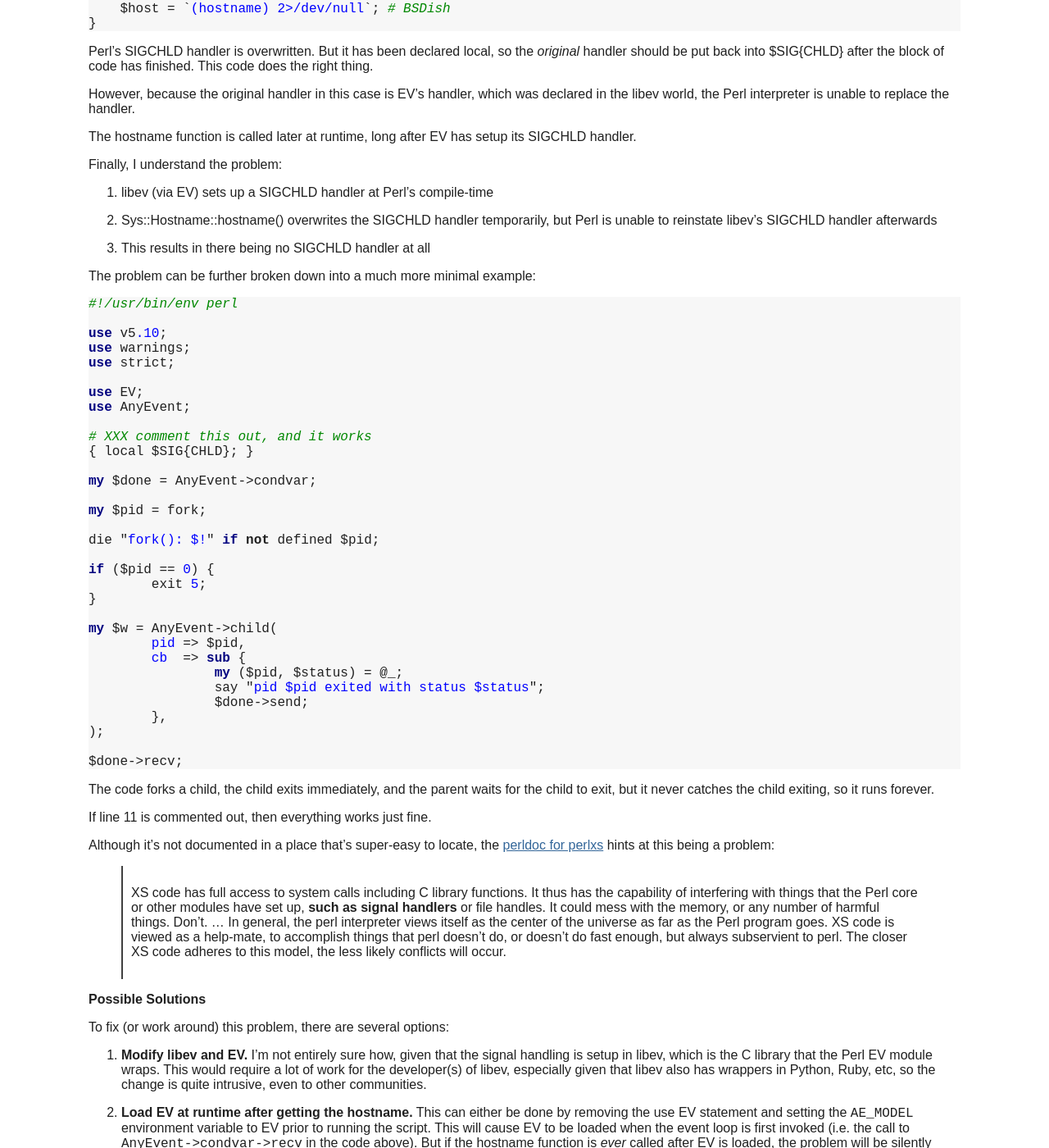
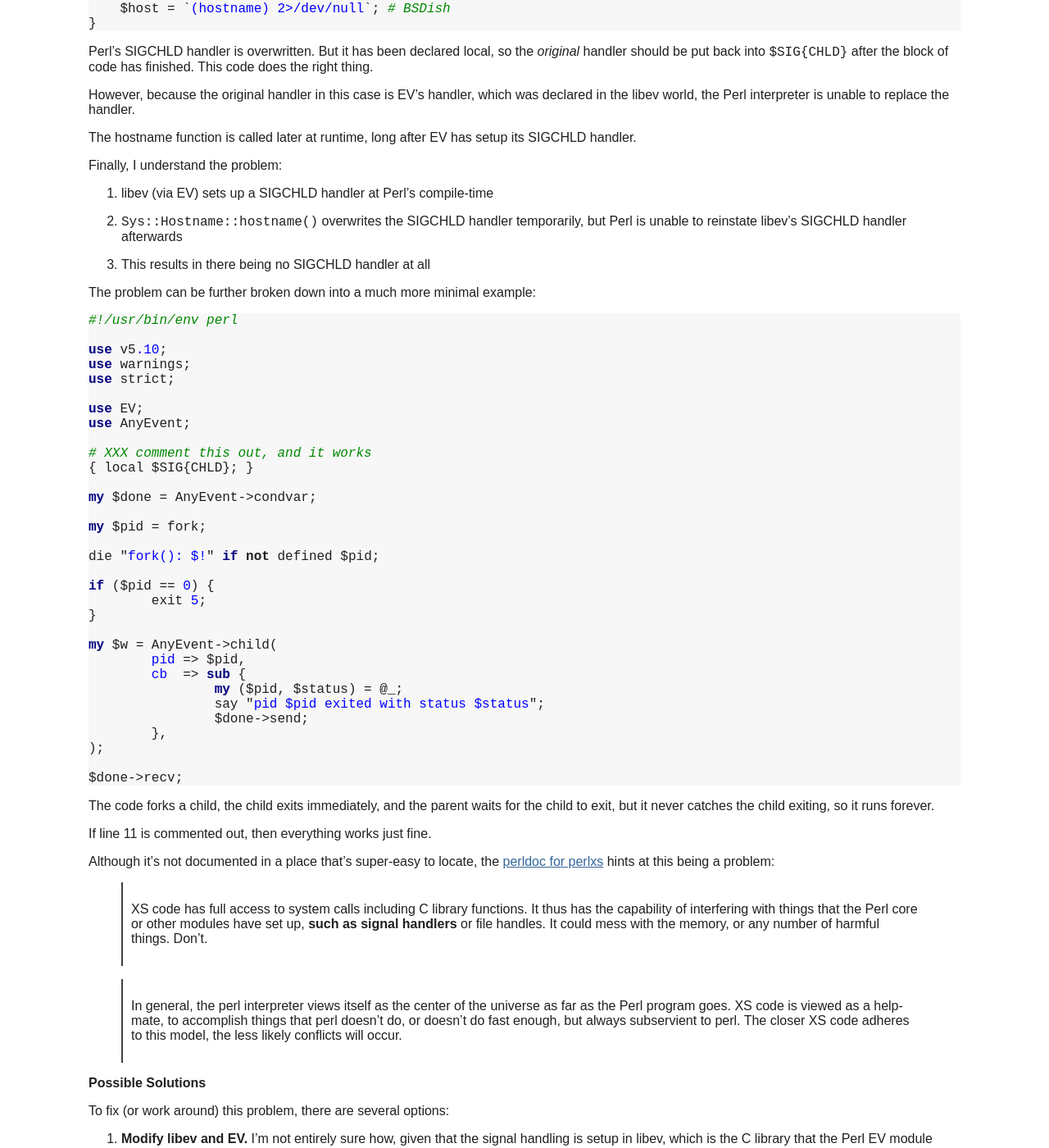
Before and after one commit to ltriant/ltriant.github.io, a Jekyll site: the page built from _posts/2019-03-23-debugging-ev-and-perls-signal-handlers.md, in a window 1280 px wide and 1400 px high, scrolled down 5408 px. Shown: the whole window at 82% size. Built offline with Jekyll 4.4.1, drawn with Linux system fonts in a browser that asks for light colours; some of the changed text lies outside the part shown.

Commit message:
Fixed up some formatting issues that came over from medium...

````diff
--- a/_posts/2019-03-23-debugging-ev-and-perls-signal-handlers.md
+++ b/_posts/2019-03-23-debugging-ev-and-perls-signal-handlers.md
@@ -8,7 +8,7 @@ A little while ago, I ran into a weird problem with a small Perl system that I h
 
 The program is made up of a non-blocking parent process, which, among other functions, is mainly responsible for supervising several child processes, spawning replacement children should any exit unexpectedly.
 
-The parent process uses [AnyEvent](https://metacpan.org/pod/AnyEvent) for the non-blocking functionality, and the code specifically forces the use of the [EV](https://metacpan.org/pod/EV) backend event loop (which is a wrapper to the [libev](http://software.schmorp.de/pkg/libev.html) library), instead of letting AnyEvent auto-detect an event loop at runtime. This is done so that — across many codebases — the same event loop is always used.
+The parent process uses [AnyEvent](https://metacpan.org/pod/AnyEvent) for the non-blocking functionality, and the code specifically forces the use of the [EV](https://metacpan.org/pod/EV) backend event loop (which is a wrapper to the [libev](http://software.schmorp.de/pkg/libev.html) library), instead of letting AnyEvent auto-detect an event loop at runtime. This is done so that - across many codebases - the same event loop is always used.
 
 Also relevant to the story is that at startup, the parent process announces itself to a system which, for the purpose of this post, is like a service discovery system. To do this, it uses [Sys::Hostname](https://metacpan.org/pod/Sys::Hostname) to get the current host’s hostname.
 
@@ -129,9 +129,9 @@ This code was developed and due to be deployed onto a host, running Perl 5.8.9 o
 
 Part-way through development, this particular system was replatformed into a new provider, upgraded to CentOS 6, and also upgraded to Perl 5.20.1.
 
-So I redeployed everything onto a new development host based on the new production servers’ architecture… and the process management functionality completely stopped working; any time a child process exited unexpectedly, the parent never noticed and thus, a new child process was never forked to replace it.
+So I redeployed everything onto a new development host based on the new production servers’ architecture... and the process management functionality completely stopped working; any time a child process exited unexpectedly, the parent never noticed and thus, a new child process was never forked to replace it.
 
-The first thing I did — through a very tedious process—was ensure all of the CPAN dependencies (and there were many that the code above doesn’t use) were the same versions to the working version of the code; it wouldn’t have been the first time that a dependency version difference was the cause of a weird problem like this.
+The first thing I did - through a very tedious process - was ensure all of the CPAN dependencies (and there were many that the code above doesn’t use) were the same versions to the working version of the code; it wouldn’t have been the first time that a dependency version difference was the cause of a weird problem like this.
 
 But that didn’t fix anything.
 
@@ -315,7 +315,7 @@ eval {
 }
 ```
 
-Perl’s SIGCHLD handler is overwritten. But it has been declared local, so the *original* handler should be put back into $SIG{CHLD} after the block of code has finished. This code does the right thing.
+Perl’s SIGCHLD handler is overwritten. But it has been declared local, so the *original* handler should be put back into `$SIG{CHLD}` after the block of code has finished. This code does the right thing.
 
 However, because the original handler in this case is EV’s handler, which was declared in the libev world, the Perl interpreter is unable to replace the handler.
 
@@ -325,7 +325,7 @@ Finally, I understand the problem:
 
 1. libev (via EV) sets up a SIGCHLD handler at Perl’s compile-time
 
-1. Sys::Hostname::hostname() overwrites the SIGCHLD handler temporarily, but Perl is unable to reinstate libev’s SIGCHLD handler afterwards
+1. `Sys::Hostname::hostname()` overwrites the SIGCHLD handler temporarily, but Perl is unable to reinstate libev’s SIGCHLD handler afterwards
 
 1. This results in there being no SIGCHLD handler at all
 
@@ -372,7 +372,7 @@ If line 11 is commented out, then everything works just fine.
 
 Although it’s not documented in a place that’s super-easy to locate, the [perldoc for perlxs](https://perldoc.perl.org/perlxs.html#CAVEATS) hints at this being a problem:
 > XS code has full access to system calls including C library functions. It thus has the capability of interfering with things that the Perl core or other modules have set up, **such as signal handlers** or file handles. It could mess with the memory, or any number of harmful things. Don’t.
-> …
+
 > In general, the perl interpreter views itself as the center of the universe as far as the Perl program goes. XS code is viewed as a help-mate, to accomplish things that perl doesn’t do, or doesn’t do fast enough, but always subservient to perl. The closer XS code adheres to this model, the less likely conflicts will occur.
 
 ## Possible Solutions
@@ -477,17 +477,17 @@ sub child_main {
 
 How did an upgrade from Perl 5.8.9 on CentOS 5 to Perl 5.20.1 on CentOS 6 cause this problem anyway?
 
-Looking closer at the Sys::Hostname code, one of the first methods for determining the hostname is to call a ghname function, which Sys::Hostname defines in its XS code.
+Looking closer at the Sys::Hostname code, one of the first methods for determining the hostname is to call a `ghname` function, which Sys::Hostname defines in its XS code.
 
 ```perl
 # method 1' - try to ask the system
 $host = ghname() if defined &ghname;
 ```
 
-I thought it was funny that it only calls the ghname function *if* it’s defined. I presume this might be for machines where a compiler may not be available to build the XS module.
+I thought it was funny that it only calls the `ghname` function *if* it’s defined. I presume this might be for machines where a compiler may not be available to build the XS module.
 
 On the servers that were exhibiting the pathological behaviour, the compiled XS code (the .so file) was unable to be loaded, therefor this function was never called. Unfortunately, I was never able to figure out *why* the XS code couldn’t be loaded as I no longer have access to that system to further investigate.
 
-On the older servers that worked perfectly fine, the compiled XS code *was* loaded successfully, therefor the ghname function was called instead of falling back to the hostname command.
+On the older servers that worked perfectly fine, the compiled XS code *was* loaded successfully, therefor the `ghname` function was called instead of falling back to the hostname command.
 
 In the end, it was a little disappointing to not find out the rest of the story, but I was satisfied enough with what I’d discovered, as well as what I’d learned about some of the libraries that I heavily rely on for high-performance servers, and about signal handling in general.
````
Also changed, not shown: _posts/2018-06-29-nes-emulator-part-2-i-sort-of-know-what-im-doing.md (+2 -2 lines), _posts/2018-11-16-effective-caching-in-perl.md (+1 -1 lines), Gemfile.lock.
